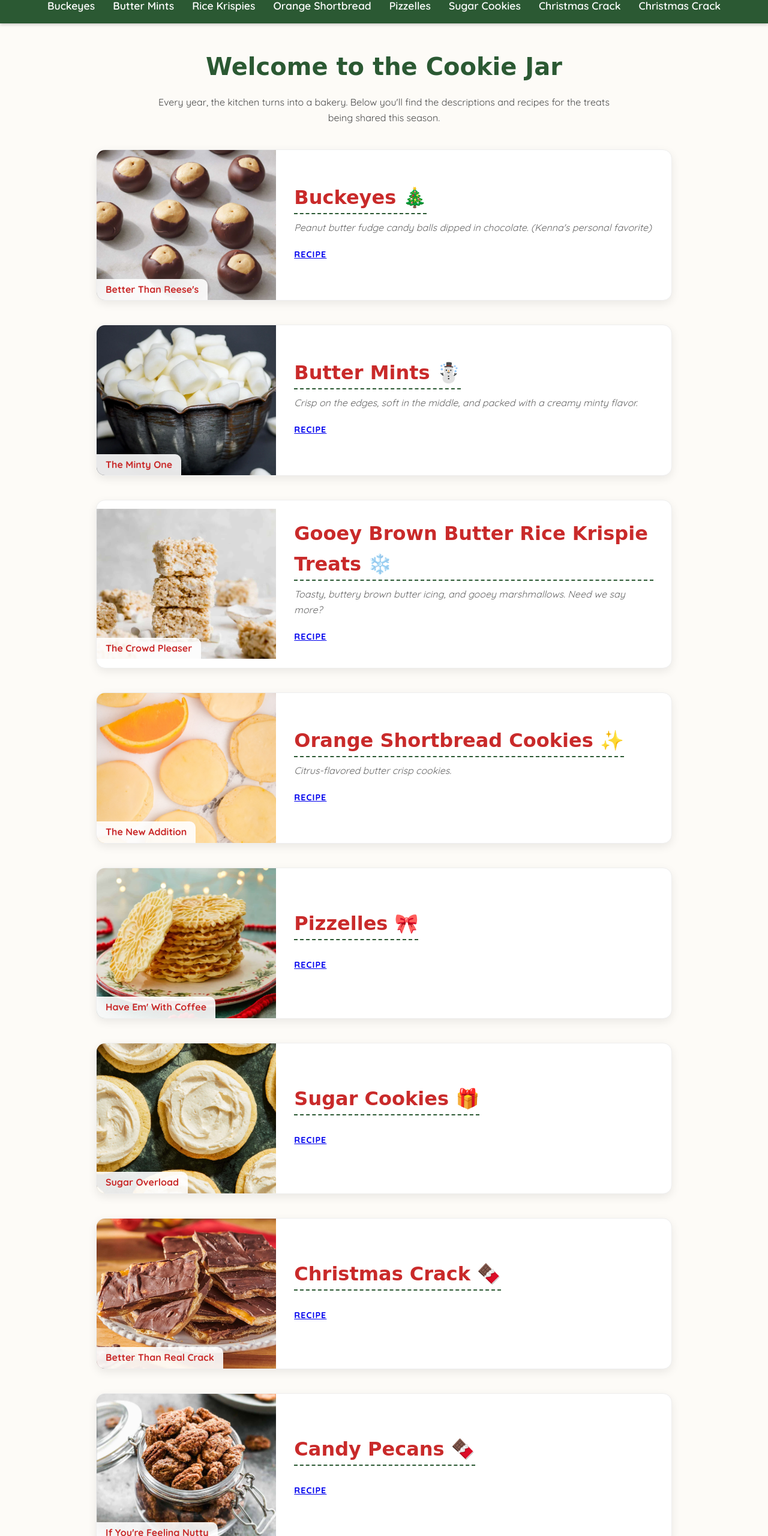
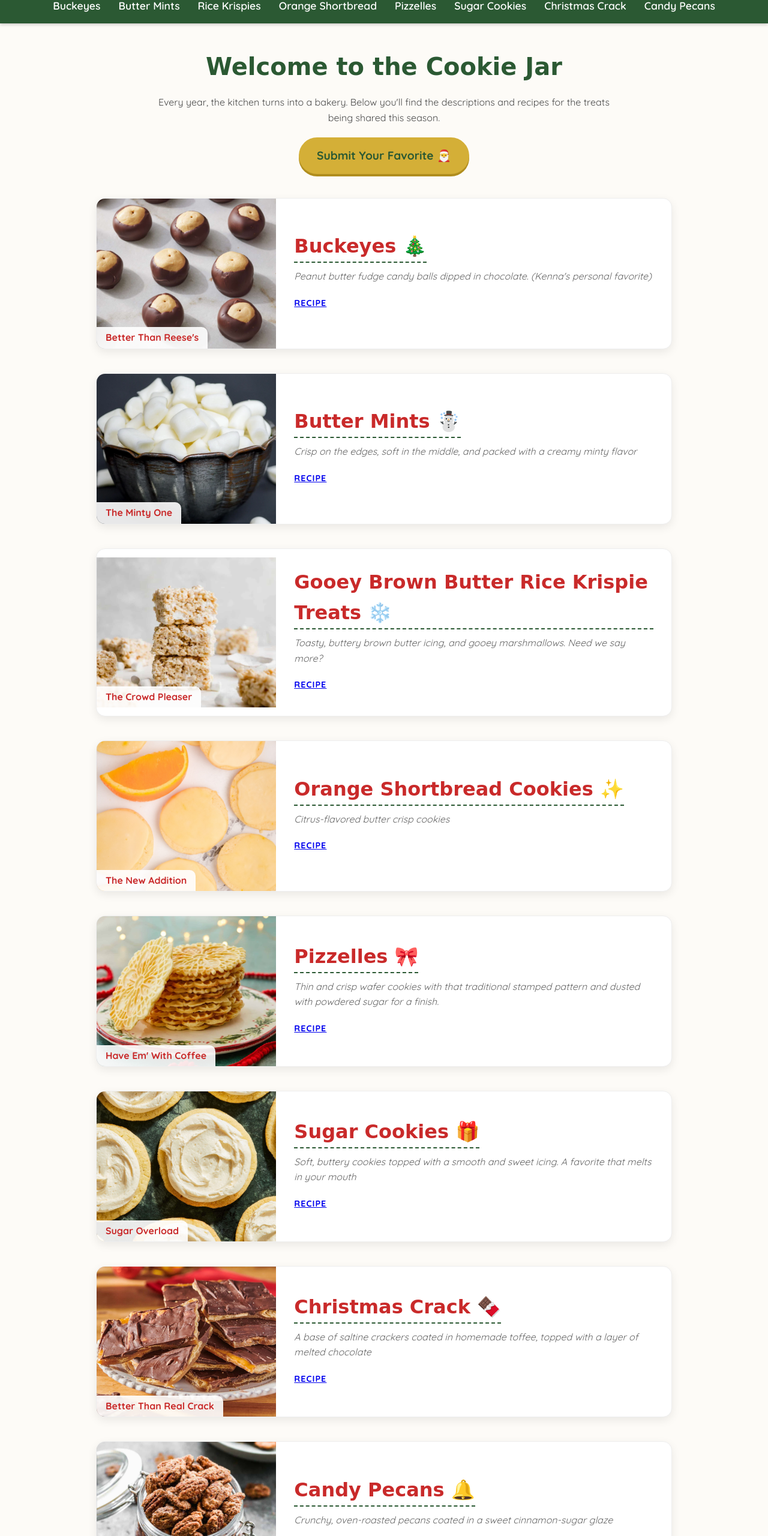
Before and after one commit to gavin-meeker/cookiesite, a plain HTML site: page index.html in a window 1280 px wide. Shown: the part 240-2800 px from the top of the page at 60% size. Drawn offline with Linux system fonts and the light colour scheme; a web font is replaced by a local one.

Commit message:
update index.html with improved descriptions, corrected candy pecans link, and added submission form link

```diff
--- a/index.html
+++ b/index.html
@@ -47,7 +47,8 @@
         <li><a href="#pizzelles">Pizzelles</a></li>
         <li><a href="#sugar-cookies">Sugar Cookies</a></li>
         <li><a href="#christmas-crack">Christmas Crack</a></li>
-        <li><a href="#candy-pecans">Christmas Crack</a></li>
+        <li><a href="#candy-pecans">Candy Pecans</a></li>
+
     </ul>
 </nav>
 
@@ -57,6 +58,9 @@
         <p>Every year, the kitchen turns into a bakery. Below you'll find the descriptions and recipes
             for
             the treats being shared this season.</p>
+        <a href="https://forms.gle/Gzv4vh6Ui9PNibst5" target="_blank" class="btn">
+            Submit Your Favorite 🎅
+        </a>
     </section>
 
     <div id="buckeyes" class="cookie-grid">
@@ -86,7 +90,7 @@
             <div class="cookie-details">
                 <h3>Butter Mints ☃️</h3>
                 <p class="description">Crisp on the edges, soft in the middle, and packed with a creamy minty
-                    flavor.</p>
+                    flavor</p>
                 <div class="ingredients">
                     <h4><a href="https://sugarspunrun.com/cream-cheese-mints/" target="_blank">Recipe</a></h4>
                 </div>
@@ -114,7 +118,7 @@
             </div>
             <div class="cookie-details">
                 <h3>Orange Shortbread Cookies ✨</h3>
-                <p class="description">Citrus-flavored butter crisp cookies.</p>
+                <p class="description">Citrus-flavored butter crisp cookies</p>
                 <div class="ingredients">
                     <h4><a href="https://familycookierecipes.com/orange-shortbread-cookies/" target="_blank">Recipe</a></h4>
                 </div>
@@ -128,7 +132,7 @@
             </div>
             <div class="cookie-details">
                 <h3>Pizzelles 🎀</h3>
-                <p class="description"></p>
+                <p class="description">Thin and crisp wafer cookies with that traditional stamped pattern and dusted with powdered sugar for a finish.</p>
                 <div class="ingredients">
                     <h4><a href="https://www.culinaryhill.com/pizzelle-italian-cookies/" target="_blank">Recipe</a></h4>
                 </div>
@@ -142,7 +146,7 @@
             </div>
             <div class="cookie-details">
                 <h3>Sugar Cookies 🎁</h3>
-                <p class="description"></p>
+                <p class="description">Soft, buttery cookies topped with a smooth and sweet icing. A favorite that melts in your mouth</p>
                 <div class="ingredients">
                     <h4><a href="https://wholefully.com/wprm_print/lofthouse-cookies-recipe" target="_blank">Recipe</a></h4>
                 </div>
@@ -156,7 +160,7 @@
             </div>
             <div class="cookie-details">
                 <h3>Christmas Crack 🍫</h3>
-                <p class="description"></p>
+                <p class="description">A base of saltine crackers coated in homemade toffee, topped with a layer of melted chocolate</p>
                 <div class="ingredients">
                     <h4><a href="https://www.allrecipes.com/recipe/11376/saltine-toffee-cookies/" target="_blank">Recipe</a></h4>
                 </div>
@@ -169,8 +173,8 @@
                 <div class="cookie-label">If You're Feeling Nutty</div>
             </div>
             <div class="cookie-details">
-                <h3>Candy Pecans 🍫</h3>
-                <p class="description"></p>
+                <h3>Candy Pecans 🔔</h3>
+                <p class="description">Crunchy, oven-roasted pecans coated in a sweet cinnamon-sugar glaze</p>
                 <div class="ingredients">
                     <h4><a href="https://www.allrecipes.com/recipe/16694/candy-coated-pecans/" target="_blank">Recipe</a></h4>
                 </div>
@@ -186,7 +190,7 @@
         <p>We hope you enjoyed the holiday treats! Please let us know which one you liked best so we can make extra next
             year.</p>
 
-        <a href="https://docs.google.com/forms" target="_blank" class="btn">
+        <a href="https://forms.gle/Gzv4vh6Ui9PNibst5" target="_blank" class="btn">
             Submit Your Favorite 🎅
         </a>
     </div>
```
